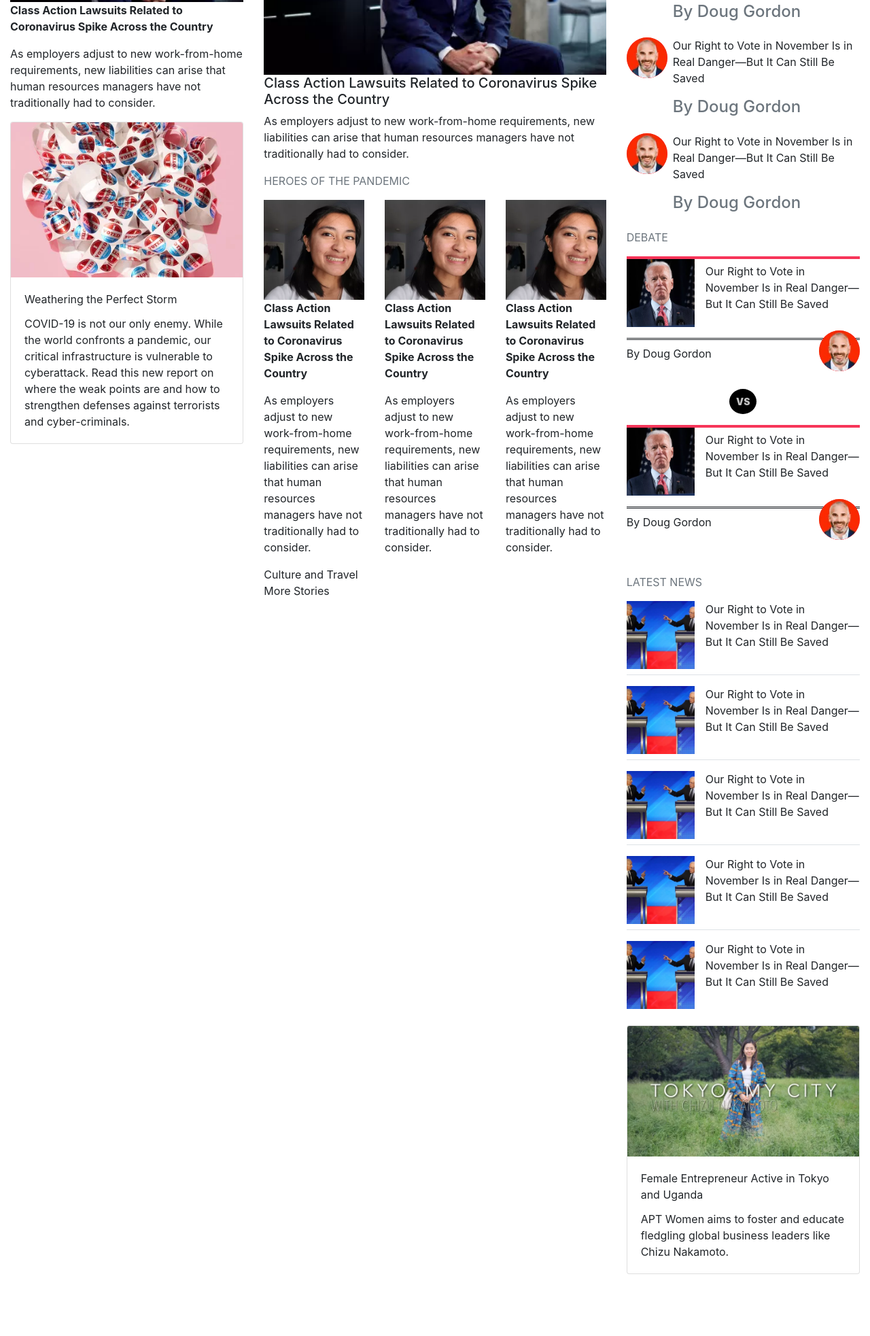
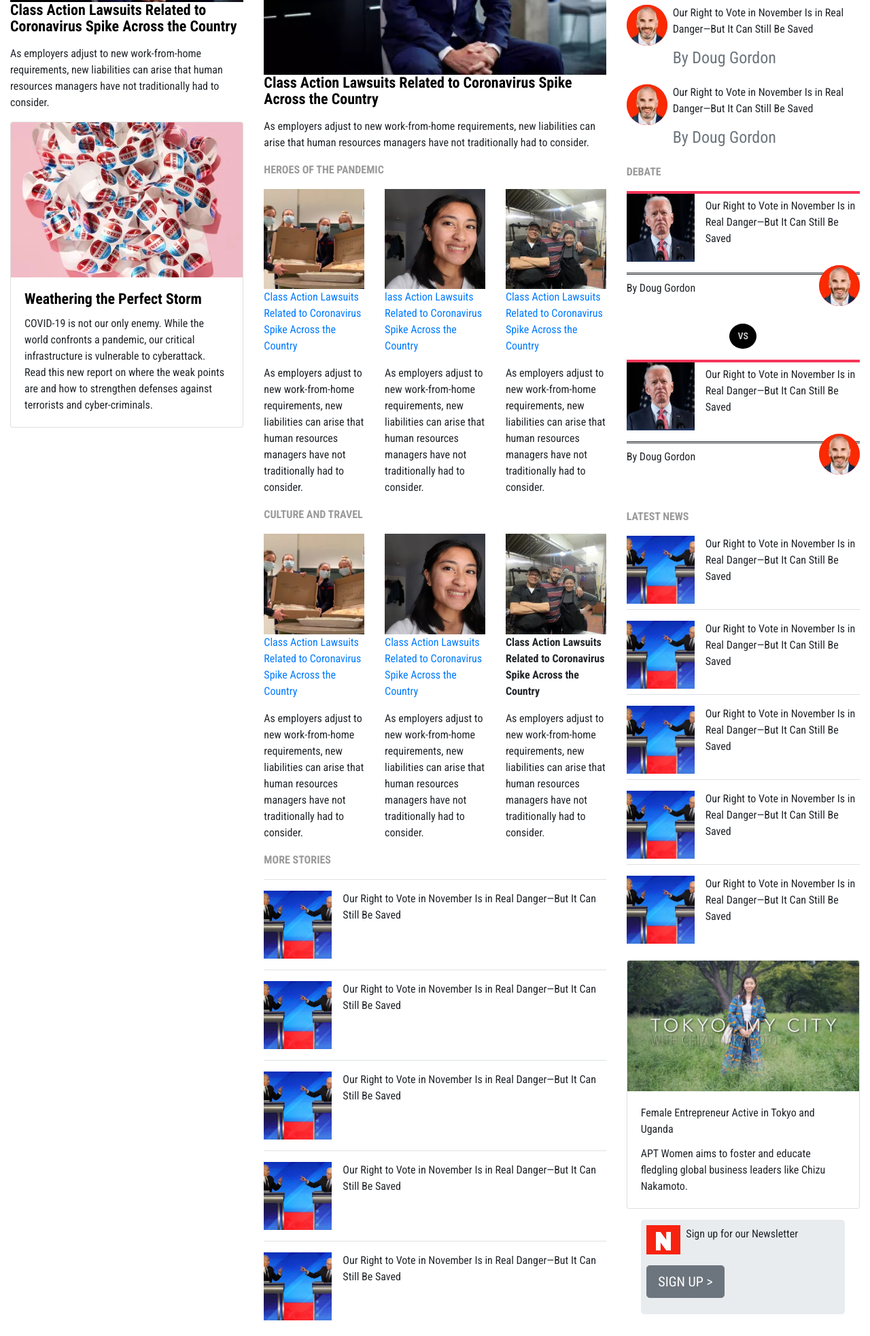
Before and after one commit to oloomoses/newsweek.com-clone, a plain HTML site: page index.html in a window 1280 px wide. Shown: the part 445-2410 px from the top of the page at 68% size. Before the commit the page ends 2319 px from the top, so only its background shows below. Drawn offline with nearby package versions, Linux system fonts and the light colour scheme.

Commit message:
added  the jumbotron and typography for the top main section

```diff
--- a/index.html
+++ b/index.html
@@ -4,7 +4,7 @@
   <meta charset="UTF-8">
   <meta name="viewport" content="width=device-width, initial-scale=1.0">
   <title>newsweek - News, Analysis, Politics, Business</title>
-  <link rel="stylesheet" href="https://fonts.googleapis.com/css?family=Roboto Condensed">
+  <link href="https://fonts.googleapis.com/css2?family=Roboto+Condensed:wght@400;700&display=swap" rel="stylesheet">
   <link rel="stylesheet" href="style.css">
   <link rel="stylesheet" href="https://maxcdn.bootstrapcdn.com/bootstrap/4.0.0/css/bootstrap.min.css" integrity="sha384-Gn5384xqQ1aoWXA+058RXPxPg6fy4IWvTNh0E263XmFcJlSAwiGgFAW/dAiS6JXm" crossorigin="anonymous">
 </head>
@@ -73,9 +73,9 @@
       <div class="col-md-5 col-lg">
 
         <div class="featured-stories">
-          <p class="text-secondary h-title">FEATURED STORIES</p>
-          <img class="img-top" src="images/tony-blair-joe-biden-2020-donald-trump.webp" alt="img">
-          <p><strong>Class Action Lawsuits Related to Coronavirus Spike Across the Country</strong></p>
+          <p class="h-title">FEATURED STORIES</p>
+          <a href="#"><img class="img-top" src="images/tony-blair-joe-biden-2020-donald-trump.webp" alt="img"></a>
+          <a href="#"><p class="body-header">Class Action Lawsuits Related to Coronavirus Spike Across the Country</p></a>
           <p>As employers adjust to new work-from-home requirements, new
             liabilities can arise that human resources
             managers have not traditionally had to consider.
@@ -83,9 +83,9 @@
         </div>
 
         <div class="card" style="width: auto;">
-          <img src="images/per-president-01.webp" class="card-img-top" alt="...">
+          <a href="#"><img src="images/per-president-01.webp" class="card-img-top" alt="..."></a>
           <div class="card-body">
-            <p class="card-title header-insights-bold">Weathering the Perfect Storm</p>
+            <a href="#"><p class="card-title body-header">Weathering the Perfect Storm</p></a>
             <p class="card-text">
               COVID-19 is not our only enemy. While the world confronts a pandemic,
               our critical infrastructure is vulnerable to cyberattack.
@@ -102,9 +102,9 @@
       <div class="col-md-7 col-lg-5">
 
         <div class="top-story">
-          <p class="text-secondary h-title">TOP STORY</p>
-          <img class="img-top" src="images/tony-blair-joe-biden-2020-donald-trump.webp">
-          <p class="h5">Class Action Lawsuits Related to Coronavirus Spike Across the Country</p>
+          <p class="h-title">TOP STORY</p>
+          <a href="#"><img class="img-top" src="images/tony-blair-joe-biden-2020-donald-trump.webp"></a>
+          <a href="#"><p class="body-header">Class Action Lawsuits Related to Coronavirus Spike Across the Country</p></a>
           <p>As employers adjust to new work-from-home requirements, new
             liabilities can arise that human resources
             managers have not traditionally had to consider.
@@ -113,12 +113,12 @@
 
 
         <div class="Heroes-of-pandemic">
-          <p class="text-secondary h-title">HEROES OF THE PANDEMIC</p>
+          <p class="h-title">HEROES OF THE PANDEMIC</p>
 
           <div class="row">
             <div class="col-md-4 col-lg-4">
-              <img class="img-top" src="images/zoe-monterola-founder-six-feet-supplies.webp" alt="img">
-              <p><strong>Class Action Lawsuits Related to Coronavirus Spike Across the Country</strong></p>
+              <a href="#"><img class="img-top" src="images/coronavirus-pandemic-heroes-food-nurses-philadelphia.webp" alt="img"></a>
+              <a href="#"><p>Class Action Lawsuits Related to Coronavirus Spike Across the Country</p></a>
               <p>As employers adjust to new work-from-home requirements, new
                 liabilities can arise that human resources
                 managers have not traditionally had to consider.
@@ -126,8 +126,8 @@
             </div>
 
             <div class="col-md-4 col-lg-4">
-              <img class="img-top" src="images/zoe-monterola-founder-six-feet-supplies.webp" alt="img">
-              <p><strong>Class Action Lawsuits Related to Coronavirus Spike Across the Country</strong></p>
+              <a href="#"><img class="img-top" src="images/zoe-monterola-founder-six-feet-supplies.webp" alt="img"></a>
+              <a href="#"><p>lass Action Lawsuits Related to Coronavirus Spike Across the Country</p></a>
               <p>As employers adjust to new work-from-home requirements, new
                 liabilities can arise that human resources
                 managers have not traditionally had to consider.
@@ -135,8 +135,8 @@
             </div>
 
             <div class="col-md-4 col-lg-4">
-              <img class="img-top" src="images/zoe-monterola-founder-six-feet-supplies.webp" alt="img">
-              <p><strong>Class Action Lawsuits Related to Coronavirus Spike Across the Country</strong></p>
+              <a href="#"><img class="img-top" src="images/restauranteur-delivers-oranges-hospital-workers-amid-coronavirus-crisis.webp" alt="img"></a>
+              <a href="#"><p>Class Action Lawsuits Related to Coronavirus Spike Across the Country</p></a>
               <p>As employers adjust to new work-from-home requirements, new
                 liabilities can arise that human resources
                 managers have not traditionally had to consider.
@@ -149,15 +149,95 @@
 
 
 
-        <div class="culture-travel">Culture and Travel</div>
-        <div class="more-stories">More Stories</div>
+        <div class="culture-travel">
+          <p class="h-title">CULTURE AND TRAVEL</p>
+          <div class="row">
+            <div class="col-md-4 col-lg-4">
+              <a href="#"><img class="img-top" src="images/coronavirus-pandemic-heroes-food-nurses-philadelphia.webp" alt="img"></a>
+              <a href="#"><p>Class Action Lawsuits Related to Coronavirus Spike Across the Country</p></a>
+              <p>As employers adjust to new work-from-home requirements, new
+                liabilities can arise that human resources
+                managers have not traditionally had to consider.
+              </p>
+            </div>
+
+            <div class="col-md-4 col-lg-4">
+              <a href="#"><img class="img-top" src="images/zoe-monterola-founder-six-feet-supplies.webp" alt="img"></a>
+              <a href="#"><p>Class Action Lawsuits Related to Coronavirus Spike Across the Country</p></a>
+              <p>As employers adjust to new work-from-home requirements, new
+                liabilities can arise that human resources
+                managers have not traditionally had to consider.
+              </p>
+            </div>
+
+            <div class="col-md-4 col-lg-4">
+              <img class="img-top" src="images/restauranteur-delivers-oranges-hospital-workers-amid-coronavirus-crisis.webp" alt="img">
+              <p><strong>Class Action Lawsuits Related to Coronavirus Spike Across the Country</strong></p>
+              <p>As employers adjust to new work-from-home requirements, new
+                liabilities can arise that human resources
+                managers have not traditionally had to consider.
+              </p>
+            </div>
+
+          </div>
+        </div>
+
+        <div class="more-stories">
+          <p class="h-title">MORE STORIES</p>
+
+          <div class="text-left d-flex mb-3 border-top pt-3">
+            <div class="mr-3">
+              <img src="images/joe-biden-bernie-sanders.webp" class="rounded-0 round-0-img" alt="img">
+            </div>
+            <div>
+              <p>Our Right to Vote in November Is in Real Danger—But It Can Still Be Saved</p>
+            </div>
+          </div>
+
+          <div class="text-left d-flex mb-3 border-top pt-3">
+            <div class="mr-3">
+              <img src="images/joe-biden-bernie-sanders.webp" class="rounded-0 round-0-img" alt="img">
+            </div>
+            <div>
+              <p>Our Right to Vote in November Is in Real Danger—But It Can Still Be Saved</p>
+            </div>
+          </div>
+
+          <div class="text-left d-flex mb-3 border-top pt-3">
+            <div class="mr-3">
+              <img src="images/joe-biden-bernie-sanders.webp" class="rounded-0 round-0-img" alt="img">
+            </div>
+            <div>
+              <p>Our Right to Vote in November Is in Real Danger—But It Can Still Be Saved</p>
+            </div>
+          </div>
+
+          <div class="text-left d-flex mb-3 border-top pt-3">
+            <div class="mr-3">
+              <img src="images/joe-biden-bernie-sanders.webp" class="rounded-0 round-0-img" alt="img">
+            </div>
+            <div>
+              <p>Our Right to Vote in November Is in Real Danger—But It Can Still Be Saved</p>
+            </div>
+          </div>
+
+          <div class="text-left d-flex mb-3 border-top pt-3">
+            <div class="mr-3">
+              <img src="images/joe-biden-bernie-sanders.webp" class="rounded-0 round-0-img" alt="img">
+            </div>
+            <div>
+              <p>Our Right to Vote in November Is in Real Danger—But It Can Still Be Saved</p>
+            </div>
+          </div>
+
+        </div>
       </div>
 
 
 
       <div class="col-lg">
         <div class="opinion">
-          <p class="text-secondary h-title">OPINION</p>
+          <p class="h-title">OPINION</p>
 
           <div class="text-left d-flex mb-3">
             <div class="mr-2">
@@ -203,7 +283,7 @@
 
 
         <div class="debate">
-          <p class="text-secondary h-title">DEBATE</p>
+          <p class="h-title">DEBATE</p>
 
           <div class="text-left d-flex align-items-center mb-3 position-relative debate-div-1">
             <div class="mr-3">
@@ -237,7 +317,7 @@
 
 
         <div class="latest-news mt-5">
-          <p class="text-secondary h-title">LATEST NEWS</p>
+          <p class="h-title">LATEST NEWS</p>
 
           <div class="text-left d-flex mb-3 border-bottom pb-2">
             <div class="mr-3">
@@ -301,6 +381,21 @@
             </div>
           </div>
 
+          <div class="jumbotron mt-3 p-2">
+
+            <div class="text-left d-flex align-items-center  mb-3">
+              <div class="mr-2">
+                <img src="images/nnewsweek.png" class="jumbotron-img" alt="img">
+              </div>
+              <div>
+                <p>Sign up for our Newsletter</p4>
+              </div>
+            </div>
+            <p class="">
+              <a class="btn btn-secondary btn-lg" href="#" role="button">SIGN UP ></a>
+            </p>
+          </div>
+
         </div>
 
       </div>
--- a/style.css
+++ b/style.css
@@ -2,10 +2,20 @@
   margin: 0;
   padding: 0;
   box-sizing: border-box;
+  font-family: 'Roboto Condensed', sans-serif;
 }
 
-body {
-  font-family: "Roboto Condensed", serif;
+.h-title {
+  Font-size: 16px;
+  Font-weight: 700;
+  color: rgba(3, 3, 3, 0.4);
+}
+
+.body-header {
+  font-size: 22px;
+  font-weight: 700;
+  line-height: 24px;
+  color: #000;;
 }
 
 .img-logo {
@@ -99,15 +109,35 @@ main {
   font-weight: 900;
 }
 
+.jumbotron {
+  width: 300px;
+  margin-right: auto;
+  margin-left: auto;
+}
+
+.jumbotron-img {
+  width: 50px;
+}
+
 
 /* Extra small devices (portrait phones, less than 576px) */
-@media (max-width: 575.98px) { ... }
+@media (max-width: 575.98px) {
+
+
+}
 
 /* Small devices (landscape phones, less than 768px) */
-@media (max-width: 767.98px) { ... }
+@media (max-width: 767.98px) {
+
+}
 
 /* Medium devices (tablets, less than 992px) */
-@media (max-width: 991.98px) { ... }
+@media (max-width: 991.98px) {
+
+}
 
 /* Large devices (desktops, less than 1200px) */
-@media (max-width: 1199.98px) { ... }
+@media (max-width: 1199.98px) {
+
+
+}
```
Also changed, not shown: images/nnewsweek.png (added).
